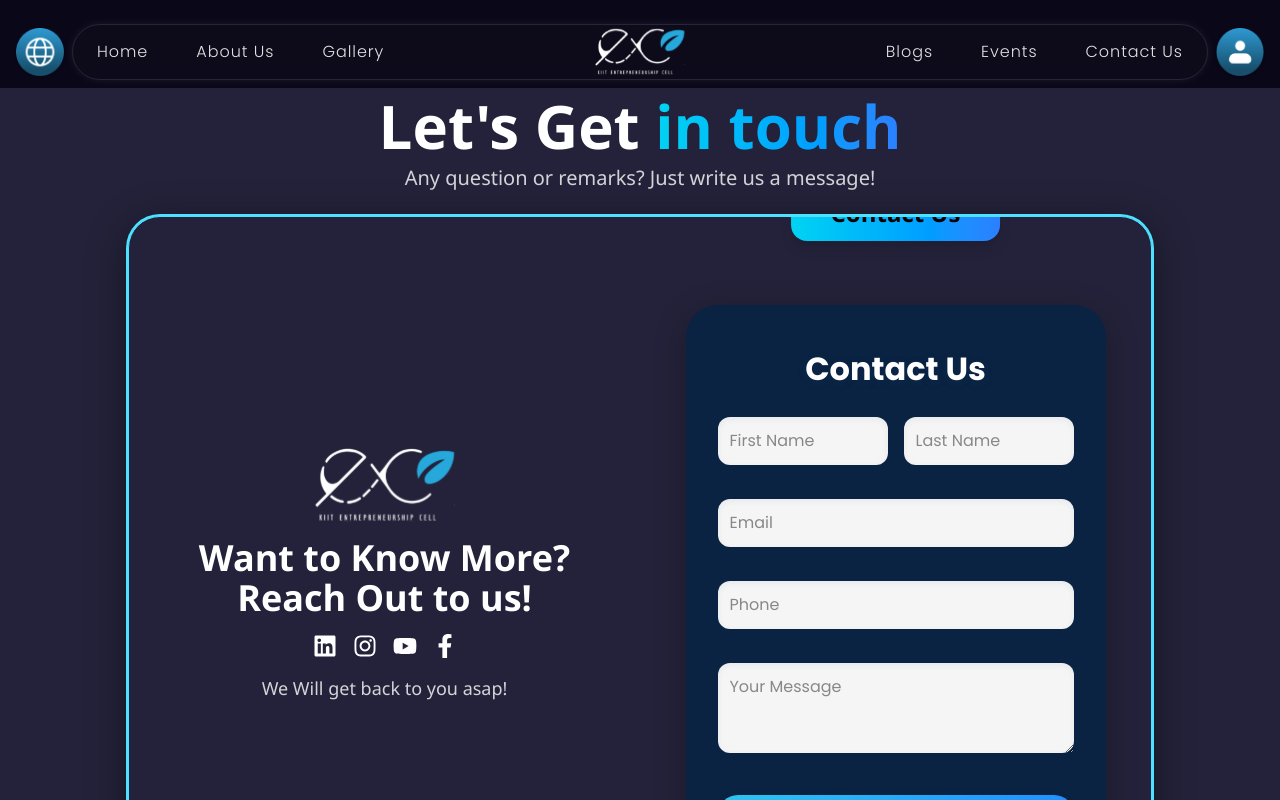
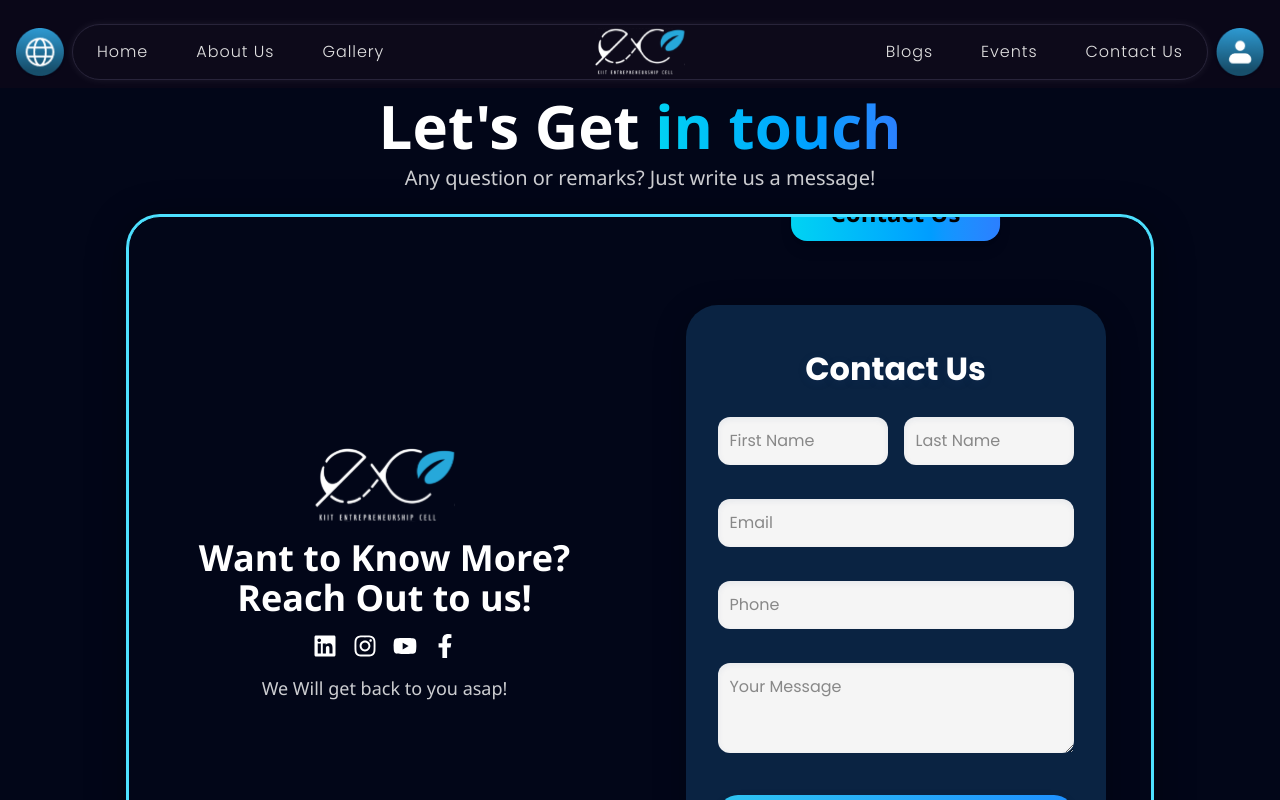
Before and after one commit to Ishan4705/ecellfrontend, a Next.js app: page /contact in a window 1280 px wide. Shown: the top 800 px of the page. Built offline with nearby package versions, Linux system fonts and the light colour scheme.

Commit message:
Update ContactPage background to match HeroSection (bg-slate-950)

```diff
--- a/src/components/ContactPage.tsx
+++ b/src/components/ContactPage.tsx
@@ -10,7 +10,7 @@ import { FaLinkedin, FaInstagram, FaYoutube, FaFacebookF } from 'react-icons/fa'
 
 export default function ContactPage() {
   return (
-    <div className="min-h-screen w-full flex flex-col justify-between relative overflow-hidden bg-[#23223A]">
+    <div className="min-h-screen w-full flex flex-col justify-between relative overflow-hidden bg-slate-950">
       {/* Removed grid overlay */}
       <div className="absolute top-0 left-0 w-full z-20">
         <Navbar />
@@ -24,7 +24,7 @@ export default function ContactPage() {
       </div>
       {/* Card Section */}
       <div className="flex-1 flex flex-col items-center justify-center px-2 md:px-8 z-10 relative">
-        <div className="w-full max-w-5xl rounded-[2rem] border border-[#4DE1FF] bg-[#23223A] flex flex-col md:flex-row shadow-2xl overflow-hidden contact-card-outline">
+        <div className="w-full max-w-5xl rounded-[2rem] border border-[#4DE1FF] bg-slate-950 flex flex-col md:flex-row shadow-2xl overflow-hidden contact-card-outline">
           {/* Left Section */}
           <div className="flex-1 flex flex-col items-center justify-center py-12 px-6 md:px-10">
             <Image src={LogoLight} alt="KIIT E-Cell Logo" width={140} height={140} className="mb-4" />
```
